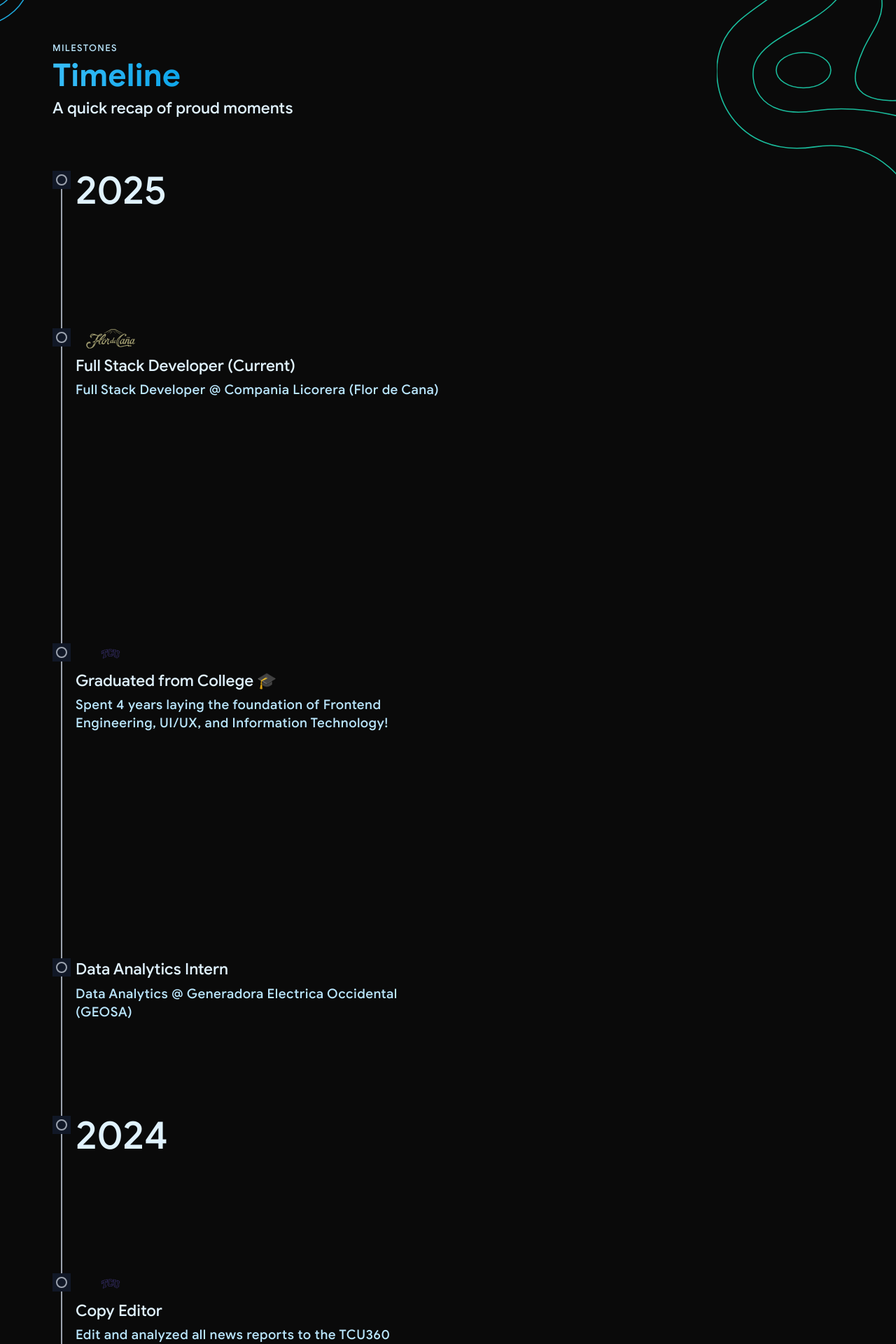
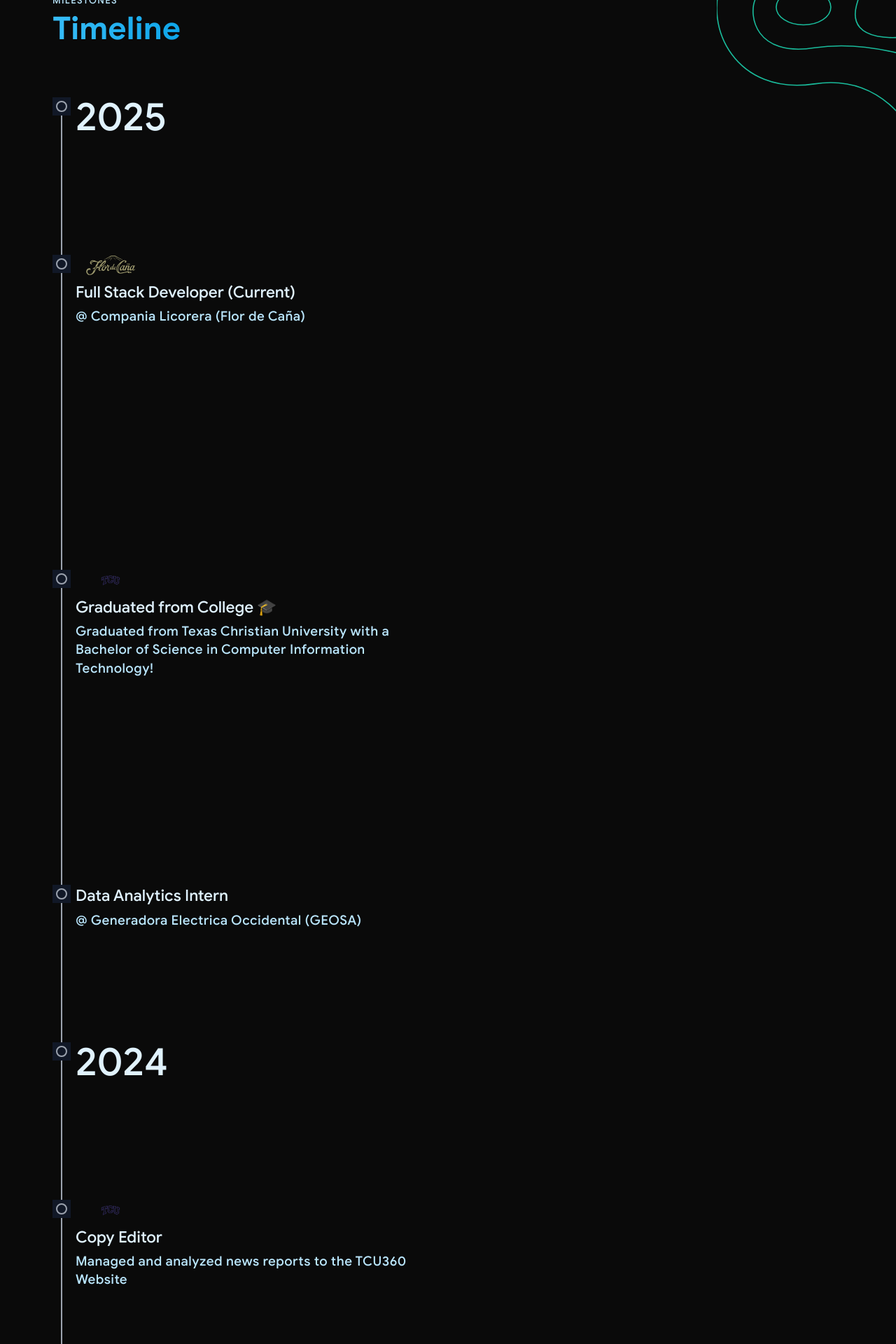
Before and after one commit to alexandrateranr/Portfolio, a Next.js app: page / in a window 1280 px wide. Shown: the part 7120-9040 px from the top of the page at 70% size. Built offline with nearby package versions, Linux system fonts and the light colour scheme.

Commit message:
Update multiple components: footer, skills, timeline, and constants

```diff
--- a/components/common/footer.tsx
+++ b/components/common/footer.tsx
@@ -23,7 +23,7 @@ const Footer = () => {
   const renderFooterContent = (): React.ReactNode => (
     <>
       <h1 className="font-medium text-3xl md:text-4xl text-center">
-        Connect with me on social media.
+        Connect!
       </h1>
       <div className="flex mt-8">{renderSocialIcons()}</div>
       <div className="flex mt-8">
--- a/components/home/skills.tsx
+++ b/components/home/skills.tsx
@@ -46,10 +46,7 @@ const SkillsSection = () => {
     <div className="flex flex-col">
       <p className="section-title-sm seq">SKILLS</p>
       <h1 className="section-heading seq mt-2">My Skills</h1>
-      <h2 className="text-2xl md:max-w-2xl w-full seq mt-2">
-        I like to take responsibility to craft aesthetic user experience using
-        modern frontend architecture.{" "}
-      </h2>
+
     </div>
   );
 
--- a/components/home/timeline.tsx
+++ b/components/home/timeline.tsx
@@ -418,9 +418,7 @@ const TimelineSection = ({ isDesktop }: IDesktop) => {
     <div className="flex flex-col">
       <p className="section-title-sm seq">MILESTONES</p>
       <h1 className="section-heading seq mt-2">Timeline</h1>
-      <h2 className="text-2xl md:max-w-2xl w-full seq mt-2">
-        A quick recap of proud moments
-      </h2>
+
     </div>
   );
 
--- a/constants.ts
+++ b/constants.ts
@@ -162,7 +162,7 @@ export const TIMELINE: Array<TimelineNodeV2> = [
     title: "Full Stack Developer (Current)",
     size: ItemSize.SMALL,
     subtitle:
-      "Full Stack Developer @ Compania Licorera (Flor de Cana)",
+      " @ Compania Licorera (Flor de Caña)",
     image: "/timeline/logoflordecana.svg",
     slideImage: "/timeline/flordecana.jpg",
     shouldDrawLine: true,
@@ -173,7 +173,7 @@ export const TIMELINE: Array<TimelineNodeV2> = [
     title: "Graduated from College 🎓",
     size: ItemSize.SMALL,
     subtitle:
-      "Spent 4 years laying the foundation of Frontend Engineering, UI/UX, and Information Technology!",
+      "Graduated from Texas Christian University with a Bachelor of Science in Computer Information Technology!",
       image: "/timeline/tculogo.svg",
       slideImage: "/timeline/finalpresentationme.jpg",
     shouldDrawLine: true,
@@ -184,7 +184,7 @@ export const TIMELINE: Array<TimelineNodeV2> = [
     title: "Data Analytics Intern",
     size: ItemSize.SMALL,
     subtitle:
-      "Data Analytics @ Generadora Electrica Occidental (GEOSA)",
+      " @ Generadora Electrica Occidental (GEOSA)",
     slideImage: "/timeline/GEOSA.jpg",
     shouldDrawLine: true,
     alignment: Branch.LEFT,
@@ -201,7 +201,7 @@ export const TIMELINE: Array<TimelineNodeV2> = [
     title: "Copy Editor",
     size: ItemSize.SMALL,
     subtitle:
-      "Edit and analyzed all news reports to the TCU360 Website @ TCU360",
+      "Managed and analyzed news reports to the TCU360 Website ",
       image: "/timeline/tculogo.svg",
     slideImage: "/timeline/logotcu.jpg",
     shouldDrawLine: true,
```
